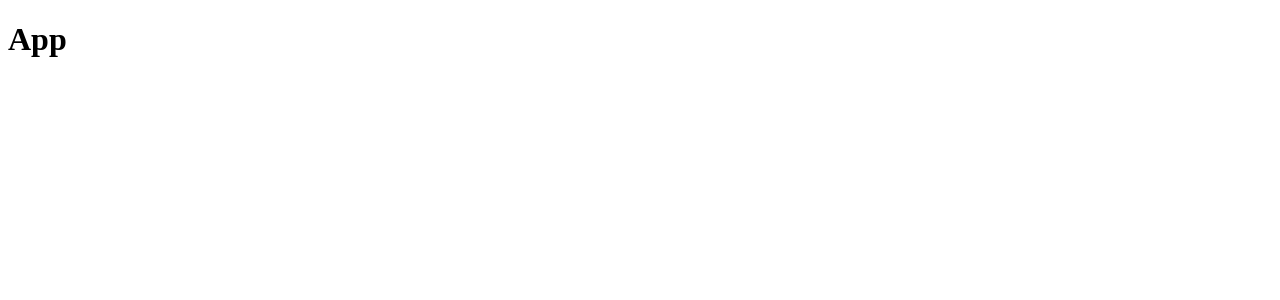
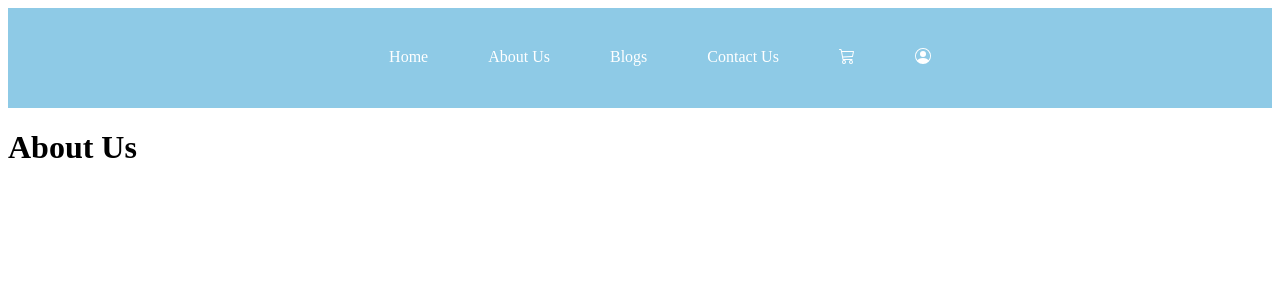
Before and after one commit to zubedafatima/BeesWax-Packaging, a React (Create React App) app in the folder react-beeswax/: page /about in a window 1280 px wide. Shown: the top 300 px of the page. Built offline with nearby package versions, Linux system fonts and the light colour scheme.

Commit message:
basic structure

```diff
--- a/react-beeswax/package.json
+++ b/react-beeswax/package.json
@@ -8,6 +8,7 @@
     "@testing-library/user-event": "^13.5.0",
     "react": "^18.2.0",
     "react-dom": "^18.2.0",
+    "react-router-dom": "^6.22.3",
     "react-scripts": "5.0.1",
     "web-vitals": "^2.1.4"
   },
--- a/react-beeswax/src/App.js
+++ b/react-beeswax/src/App.js
@@ -1,5 +1,11 @@
+import { Navbar } from "./components/navbar";
+
 function App() {
-  return <h1>App</h1>;
+  return (
+    <>
+      <Navbar />
+    </>
+  );
 }
 
 export default App;
--- /dev/null
+++ b/react-beeswax/src/components/about.js
@@ -0,0 +1,3 @@
+export function About() {
+  return <h1>About Us</h1>;
+}
--- /dev/null
+++ b/react-beeswax/src/components/blogs.js
@@ -0,0 +1,3 @@
+export function Blogs() {
+  return <h1>Blogs</h1>;
+}
--- /dev/null
+++ b/react-beeswax/src/components/cart.js
@@ -0,0 +1,3 @@
+export function Cart() {
+  return <h1>Cart</h1>;
+}
--- /dev/null
+++ b/react-beeswax/src/components/contact.js
@@ -0,0 +1,3 @@
+export function Contact() {
+  return <h1>Contact Us</h1>;
+}
--- /dev/null
+++ b/react-beeswax/src/components/home.js
@@ -0,0 +1,3 @@
+export function Home() {
+  return <h1>Home</h1>;
+}
--- /dev/null
+++ b/react-beeswax/src/components/navbar.js
@@ -0,0 +1,72 @@
+import "../styles/navbarStyle.css";
+import { Link, Routes, Route } from "react-router-dom";
+import { Home } from "./home.js";
+import { Cart } from "./cart.js";
+import { About } from "./about.js";
+import { Contact } from "./contact.js";
+import { Profile } from "./profile.js";
+import { Blogs } from "./blogs.js";
+export function Navbar() {
+  return (
+    <>
+      <nav className="nav-bar">
+        <ul className="nav-list">
+          <li>
+            <Link to="/">Home</Link>
+          </li>
+          <li>
+            <Link to="/about">About Us</Link>
+          </li>
+          <li>
+            <Link to="/blogs">Blogs</Link>
+          </li>
+          <li>
+            <Link to="/contact">Contact Us</Link>
+          </li>
+          <li>
+            <Link to="/cart">
+              <svg
+                xmlns="http://www.w3.org/2000/svg"
+                width="16"
+                height="16"
+                fill="currentColor"
+                className="bi bi-cart3"
+                viewBox="0 0 16 16"
+              >
+                <path d="M0 1.5A.5.5 0 0 1 .5 1H2a.5.5 0 0 1 .485.379L2.89 3H14.5a.5.5 0 0 1 .49.598l-1 5a.5.5 0 0 1-.465.401l-9.397.472L4.415 11H13a.5.5 0 0 1 0 1H4a.5.5 0 0 1-.491-.408L2.01 3.607 1.61 2H.5a.5.5 0 0 1-.5-.5M3.102 4l.84 4.479 9.144-.459L13.89 4zM5 12a2 2 0 1 0 0 4 2 2 0 0 0 0-4m7 0a2 2 0 1 0 0 4 2 2 0 0 0 0-4m-7 1a1 1 0 1 1 0 2 1 1 0 0 1 0-2m7 0a1 1 0 1 1 0 2 1 1 0 0 1 0-2" />
+              </svg>
+            </Link>
+          </li>
+          <li>
+            <Link to="/profile">
+              <svg
+                xmlns="http://www.w3.org/2000/svg"
+                width="16"
+                height="16"
+                fill="currentColor"
+                className="bi bi-person-circle"
+                viewBox="0 0 16 16"
+              >
+                <path d="M11 6a3 3 0 1 1-6 0 3 3 0 0 1 6 0" />
+                <path
+                  fill-rule="evenodd"
+                  d="M0 8a8 8 0 1 1 16 0A8 8 0 0 1 0 8m8-7a7 7 0 0 0-5.468 11.37C3.242 11.226 4.805 10 8 10s4.757 1.225 5.468 2.37A7 7 0 0 0 8 1"
+                />
+              </svg>
+            </Link>
+          </li>
+        </ul>
+      </nav>
+
+      {/* Define routes */}
+      <Routes>
+        <Route path="/" element={<Home />} />
+        <Route path="/about" element={<About />} />
+        <Route path="/blogs" element={<Blogs />} />
+        <Route path="/contact" element={<Contact />} />
+        <Route path="/cart" element={<Cart />} />
+        <Route path="/profile" element={<Profile />} />
+      </Routes>
+    </>
+  );
+}
--- /dev/null
+++ b/react-beeswax/src/components/profile.js
@@ -0,0 +1,3 @@
+export function Profile() {
+  return <h1>Profile</h1>;
+}
--- a/react-beeswax/src/index.js
+++ b/react-beeswax/src/index.js
@@ -1,11 +1,14 @@
 import React from "react";
 import ReactDOM from "react-dom/client";
+import { BrowserRouter } from "react-router-dom";
 
 import App from "./App";
 
 const root = ReactDOM.createRoot(document.getElementById("root"));
 root.render(
   <React.StrictMode>
-    <App />
+    <BrowserRouter>
+      <App />
+    </BrowserRouter>
   </React.StrictMode>
 );
--- /dev/null
+++ b/react-beeswax/src/styles/navbarStyle.css
@@ -0,0 +1,35 @@
+.nav-bar {
+  display: flex;
+  justify-content: space-evenly;
+  align-items: center;
+  background-color: #8ecae6;
+  height: 100px;
+  width: 100%;
+}
+.nav-bar ul {
+  display: flex;
+}
+
+.navbar-logo {
+  height: 100px; /* Adjust based on your logo's size to fit within the navbar */
+  margin-right: 300px; /* Adds some space between the logo and the nav items */
+}
+
+.nav-bar li {
+  list-style: none;
+  text-align: center;
+}
+
+.nav-bar ul li a {
+  text-decoration: none;
+  color: white;
+  padding: 30px;
+  border-radius: 2px;
+}
+
+.nav-bar ul li :hover {
+  background-color: white;
+  opacity: 0.5;
+  color: rgb(7, 6, 6);
+  border-radius: 40px;
+}
```
Also changed, not shown: react-beeswax/src/images/beeswax_logo.png (added), 1 other file (tests, documents, lock files or other folders).
